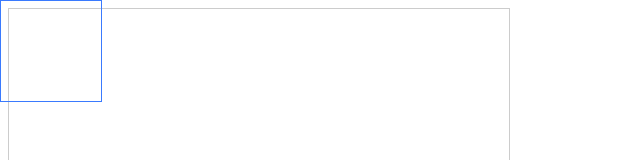
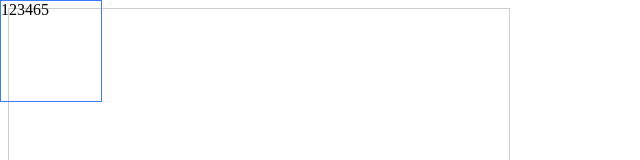
Before and after one commit to vangleer/es-drager, a Vue app: page / in a window 1280 px wide. Shown: the top 160 px of the page, without its empty margins (0-640 px from the left). Built offline with nearby package versions, Linux system fonts and the light colour scheme.

Commit message:
chore: 抽离旋转组件

```diff
--- a/src/App.vue
+++ b/src/App.vue
@@ -1,6 +1,8 @@
 <template>
   <div class="es-paint-box">
-    <Drager />
+    <Drager boundary>
+      123465
+    </Drager>
   </div>
 </template>
 
--- a/src/components/drager/src/drager.ts
+++ b/src/components/drager/src/drager.ts
@@ -1,3 +1,4 @@
+import { Ref, InjectionKey } from 'vue'
 export type IDotSide = 'top' | 'bottom' | 'left' | 'right' | 'top-left' | 'top-right' | 'bottom-left' | 'bottom-right'
 export type IDot = {
   side: IDotSide,
@@ -5,10 +6,6 @@ export type IDot = {
 }
 
 export const DragerProps = {
-  teleport: { // 挂载到哪里
-    type: String,
-    default: 'body'
-  },
   rotatable: { // 暂未实现
     type: Boolean,
     default: false
@@ -38,6 +35,12 @@ export const DragerProps = {
   }
 }
 
+
+type DragContext = {
+  dragRef: Ref<HTMLElement | null>
+}
+export const DragContextKey: InjectionKey<DragContext> = Symbol('DragContextKey')
+
 export const dotList: IDot[] = [
   { side: 'top', cursor: 'n-resize' },
   { side: 'bottom', cursor: 'n-resize' },
--- a/src/components/drager/src/drager.vue
+++ b/src/components/drager/src/drager.vue
@@ -1,6 +1,5 @@
 <template>
-  <Teleport :to="teleport">
-    <div ref="dragRef" class="es-drager" :style="dragStyle">
+  <div ref="dragRef" class="es-drager" :style="dragStyle" @click.stop>
     <slot />
 
     <div v-show="selected">
@@ -13,39 +12,34 @@
         @mousedown="onDotMousedown(item, $event)"
       >
       </div>
+    </div>
 
-        <div
-          v-if="rotatable"
-          ref="rotateRef"
-          class="es-drager-rotate"
-          @mousedown="onRotateMousedown"
-        >
-          <svg viewBox="0 0 1024 1024" xmlns="http://www.w3.org/2000/svg"><path fill="currentColor" d="M784.512 230.272v-50.56a32 32 0 1 1 64 0v149.056a32 32 0 0 1-32 32H667.52a32 32 0 1 1 0-64h92.992A320 320 0 1 0 524.8 833.152a320 320 0 0 0 320-320h64a384 384 0 0 1-384 384 384 384 0 0 1-384-384 384 384 0 0 1 643.712-282.88z"/></svg>
+    <Rotate :visible="true" />
   </div>
-      </div>
-    </div>
-  </Teleport>
 </template>
 
 <script setup lang='ts'>
-import { computed, ref } from 'vue'
-import { DragerProps, IDot, withUnit, dotList } from './drager'
+import { computed, ref, provide } from 'vue'
+import { DragerProps, IDot, withUnit, dotList, DragContextKey } from './drager'
 import { useDrager, setupMove } from './use-drager'
-
+import Rotate from './rotate.vue'
 const props = defineProps(DragerProps)
 const emit = defineEmits(['move', 'resize'])
 
 const dragRef = ref<HTMLElement | null>(null)
-const rotateRef = ref<HTMLElement | null>(null)
-const angle = ref(0)
-const { selected } = useDrager(dragRef, props)
+const { selected, dragData } = useDrager(dragRef, props, emit)
+
+provide(DragContextKey, {
+  dragRef
+})
 
 const dragStyle = computed(() => {
+  const { width, height, left, top } = dragData.value
   return {
-    width: withUnit(props.width),
-    height: withUnit(props.height),
-    left: withUnit(props.left),
-    top: withUnit(props.top),
+    width: withUnit(width),
+    height: withUnit(height),
+    left: withUnit(left),
+    top: withUnit(top),
     '--es-drag-color': props.color
   }
 })
@@ -112,38 +106,12 @@ function onDotMousedown(dotInfo: IDot, e: MouseEvent) {
       height = -height
       top -= height
     }
-    el.style.width = `${width}px`
-    el.style.height = `${height}px`
-    el.style.left = `${left}px`
-    el.style.top = `${top}px`
+
+    dragData.value = { left, top, width, height }
+    emit('resize', dragData.value)
   }
 
   setupMove(onMousemove)
-}
-
-/**
- * 旋转
- * @param e
- */
-function onRotateMousedown(e: MouseEvent) {
-  e.stopPropagation()
-  e.preventDefault()
-  const el = dragRef.value!
-  const elRect = el.getBoundingClientRect()
-  // 旋转中心位置
-  const centerX = elRect.left + elRect.width / 2
-  const centerY = elRect.top + elRect.height / 2
-
-  setupMove((e: MouseEvent) => {
-
-    const diffX = centerX - e.clientX
-    const diffY = centerY - e.clientY
-    // Math.atan2(y,x) 返回x轴到(x,y)的角度 // pi值
-    const radians = Math.atan2(diffY, diffX)
-
-    angle.value = radians * 180 / Math.PI - 90 // 角度
-    el.style.transform = `rotate(${angle.value}deg)`
-  })
 }
 
 </script>
@@ -176,15 +144,5 @@ function onRotateMousedown(e: MouseEvent) {
       transform: translate(50%, 50%);
     }
   }
-  &-rotate {
-    position: absolute;
-    top: 0;
-    left: 50%;
-    transform: translate(-50%, -200%);
-    width: 16px;
-    height: 16px;
-    color: var(--es-drag-color);
-    font-size: 20px;
-  }
 }
 </style>
--- /dev/null
+++ b/src/components/drager/src/rotate.vue
@@ -0,0 +1,69 @@
+<template>
+  <div
+    v-if="visible"
+    ref="rotateRef"
+    class="es-drager-rotate"
+    @mousedown="onRotateMousedown"
+  >
+    <svg viewBox="0 0 1024 1024" xmlns="http://www.w3.org/2000/svg"><path fill="currentColor" d="M784.512 230.272v-50.56a32 32 0 1 1 64 0v149.056a32 32 0 0 1-32 32H667.52a32 32 0 1 1 0-64h92.992A320 320 0 1 0 524.8 833.152a320 320 0 0 0 320-320h64a384 384 0 0 1-384 384 384 384 0 0 1-384-384 384 384 0 0 1 643.712-282.88z"/></svg>
+  </div>
+</template>
+
+<script setup lang='ts'>
+import { ref, inject } from 'vue'
+import { DragContextKey } from './drager'
+import { setupMove } from './use-drager'
+
+const props = defineProps({
+  visible: Boolean
+})
+
+const emit = defineEmits(['rotate'])
+
+const { dragRef } = inject(DragContextKey) || {}
+
+const rotateRef = ref<HTMLElement | null>(null)
+const angle = ref(0)
+
+/**
+ * 旋转
+ * @param e
+ */
+function onRotateMousedown(e: MouseEvent) {
+  e.stopPropagation()
+  e.preventDefault()
+  if (!dragRef || !dragRef.value) return console.error('[es-drager] rotate need dragRef')
+  const el = dragRef.value!
+  const elRect = el.getBoundingClientRect()
+  // 旋转中心位置
+  const centerX = elRect.left + elRect.width / 2
+  const centerY = elRect.top + elRect.height / 2
+
+  setupMove((e: MouseEvent) => {
+
+    const diffX = centerX - e.clientX
+    const diffY = centerY - e.clientY
+    // Math.atan2(y,x) 返回x轴到(x,y)的角度 // pi值
+    const radians = Math.atan2(diffY, diffX)
+
+    angle.value = radians * 180 / Math.PI - 90 // 角度
+
+    emit('rotate', angle.value)
+    el.style.transform = `rotate(${angle.value}deg)`
+  })
+}
+
+</script>
+
+<style lang='scss'>
+.es-drager-rotate {
+  position: absolute;
+  top: 0;
+  left: 50%;
+  transform: translate(-50%, -200%);
+  width: 16px;
+  height: 16px;
+  color: var(--es-drag-color);
+  font-size: 20px;
+}
+</style>
--- a/src/components/drager/src/use-drager.ts
+++ b/src/components/drager/src/use-drager.ts
@@ -1,12 +1,22 @@
-import { Ref, onMounted, ref, onBeforeUnmount, ExtractPropTypes } from 'vue'
+import { Ref, onMounted, ref, ExtractPropTypes, } from 'vue'
 import { DragerProps } from './drager'
 let zIndex = 1000
-export function useDrager(targetRef: Ref<HTMLElement | null>, props: ExtractPropTypes<typeof DragerProps>) {
+
+export function useDrager(
+  targetRef: Ref<HTMLElement | null>,
+  props: Partial<ExtractPropTypes<typeof DragerProps>>,
+  emit: Function
+) {
+
   const dragRef = ref()
   const isMousedown = ref(false)
   const selected = ref(false)
-  const x = ref(props.left)
-  const y = ref(props.top)
+  const dragData = ref({
+    width: props.width,
+    height: props.height,
+    left: props.left,
+    top: props.top
+  })
   function onMousedown(e: MouseEvent) {
     isMousedown.value = true
     selected.value = true
@@ -14,18 +24,20 @@ export function useDrager(targetRef: Ref<HTMLElement | null>, props: ExtractProp
     const downX = e.clientX
     const downY = e.clientY
     const elRect = el.getBoundingClientRect()
-    el.style.zIndex = zIndex++ + ''
-    const parentEl = document.querySelector(props.teleport)
-
-    const parentElRect = parentEl!.getBoundingClientRect()
-    // 最小x
-    const minX = parentElRect.left
-    // 最大x
-    const maxX = parentElRect.left + parentElRect.width - elRect.width
-    // 最小y
-    const minY = parentElRect.top
-    // 最大y
-    const maxY = parentElRect.top + parentElRect.height - elRect.height
+    el.style.zIndex = useZIndex()
+    let minX = 0, maxX = 0, minY = 0, maxY = 0
+    if (props.boundary) {
+      const parentEl = el.parentElement || document.body
+      const parentElRect = parentEl!.getBoundingClientRect()
+      // 最小x
+      minX = parentElRect.left
+      // 最大x
+      maxX = parentElRect.left + parentElRect.width - elRect.width
+      // 最小y
+      minY = parentElRect.top
+      // 最大y
+      maxY = parentElRect.top + parentElRect.height - elRect.height
+    }
 
     // 鼠标在盒子里的位置
     const mouseX = downX - elRect.left
@@ -45,37 +57,34 @@ export function useDrager(targetRef: Ref<HTMLElement | null>, props: ExtractProp
         moveY = moveY > maxY ? maxY : moveY
       }
 
-      el.style.left = moveX + 'px'
-      el.style.top = moveY + 'px'
-      x.value = moveX
-      y.value = mouseY
+      dragData.value.left = moveX
+      dragData.value.top = moveY
+      emit && emit('move', dragData.value)
     }
 
     setupMove(onMousemove, (e: MouseEvent) => {
       isMousedown.value = false
+      document.addEventListener('click', clickOutsize, { once: true })
     })
   }
 
   const clickOutsize = () => {
-    console.log('document click...')
     selected.value = false
   }
   onMounted(() => {
     if (!targetRef.value) return
     targetRef.value.addEventListener('mousedown', onMousedown)
   })
-
-  onBeforeUnmount(() => {
-    document.removeEventListener('click', clickOutsize)
-  })
-
   return {
     isMousedown,
     selected,
     dragRef,
-    x,
-    y
+    dragData
   }
+}
+
+export function useZIndex() {
+  return ++zIndex + ''
 }
 
 /**
```
Also changed, not shown: 1 other file (tests, documents, lock files or other folders). Lines whose indentation alone changed are shown as unchanged.
